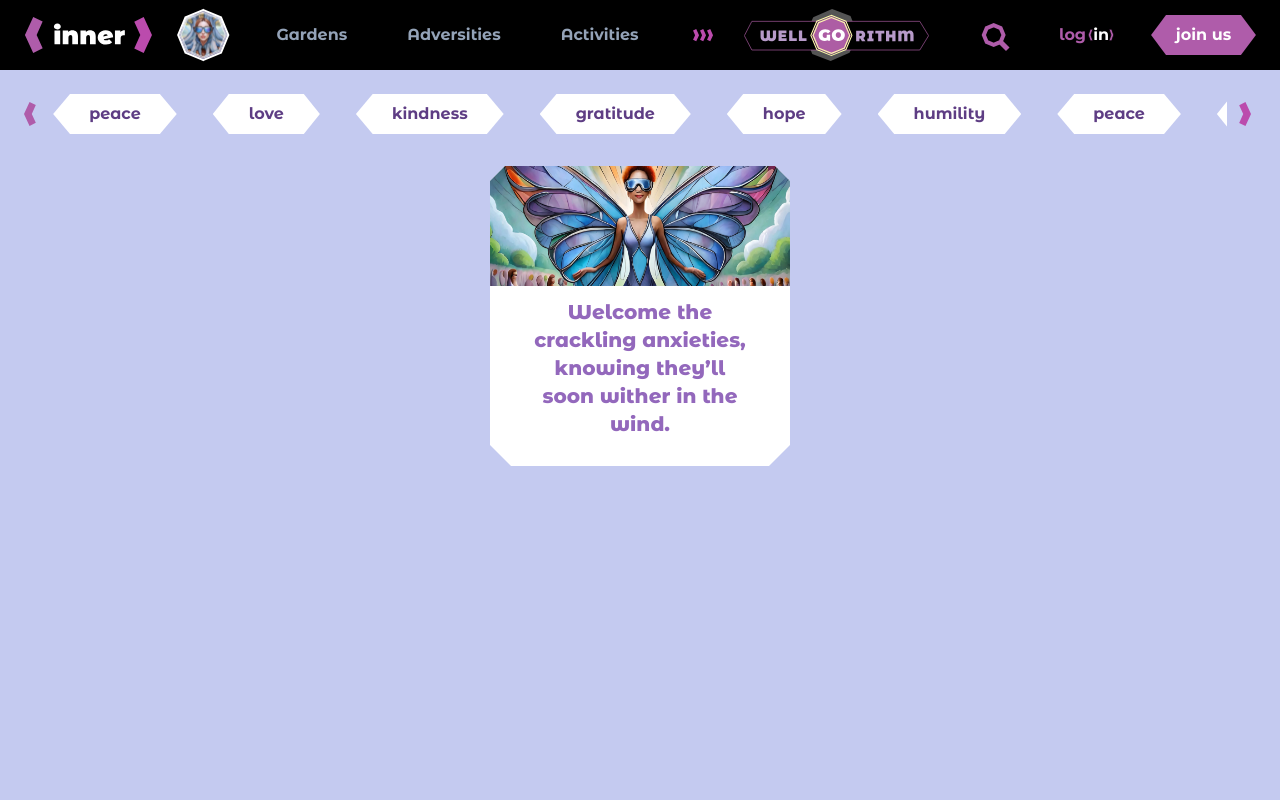
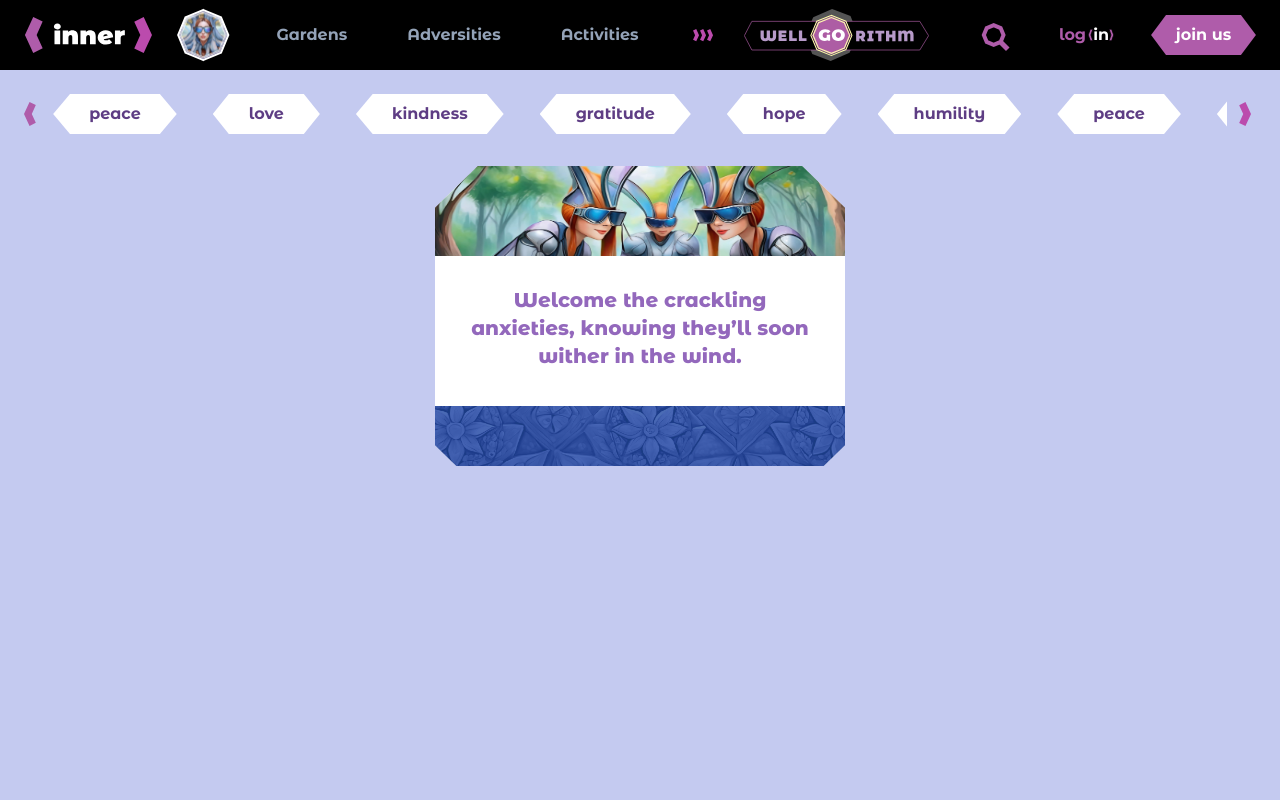
Before and after one commit to Etherwise/inner-garden-frontend, a Next.js app: page / in a window 1280 px wide. Shown: the top 800 px of the page. Built offline with nearby package versions, Linux system fonts and the light colour scheme.

Commit message:
Refactor wellgorithm card image

```diff
--- a/app/(pages)/page.js
+++ b/app/(pages)/page.js
@@ -18,13 +18,11 @@ function Home() {
     <>
       <ExpressionFilter />
       <div className="flex min-h-screen flex-col items-center justify-between mt-6">
-        {/* <div className="md:w-1/2 lg:w-1/3">
-
-        </div> */}
-
-        <SquareCard className="text-center w-[300px] aspect-square">
-            <p className="text-purple-text text-xl font-extrabold pt-[46%]">Welcome the crackling anxieties, knowing they’ll soon wither in the wind.</p>
-          </SquareCard>
+        <div className="md:w-1/2 lg:w-1/3">
+          <WellgorithmCard className="h-[300px] text-center">
+            <p className="text-purple-text text-xl font-extrabold mt-6">Welcome the crackling anxieties, knowing they’ll soon wither in the wind.</p>
+          </WellgorithmCard>
+        </div>
         {/* <Banner className="h-[400px] w-full" angle={60} shape="hexagon">
           {heading}
         </Banner> */}
```
Also changed, not shown: public/assets/wellgorithm_card/wellgorithm_card_bottom.png.
